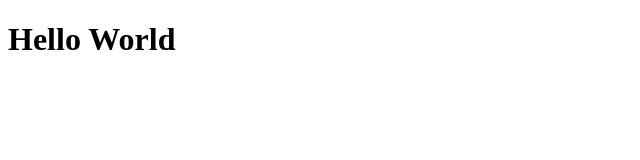
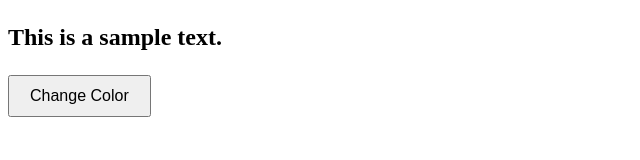
Before and after one commit to AroTianaRaz/test2, a plain HTML site: page index.html in a window 1280 px wide. Shown: the whole page, without its empty margins (0-640 px from the left). Drawn offline with Linux system fonts and the light colour scheme.

Commit message:
Add files via upload

```diff
--- a/index.html
+++ b/index.html
@@ -3,9 +3,17 @@
 <head>
     <meta charset="UTF-8">
     <meta name="viewport" content="width=device-width, initial-scale=1.0">
-    <title>Document</title>
+    <title>Change Text Color</title>
+    <link rel="stylesheet" href="style.css">
 </head>
 <body>
-    <h1>Hello World</h1>
+
+    <!-- Text to change color -->
+    <p id="text">This is a sample text.</p>
+
+    <!-- Button to trigger color change -->
+    <button id="changeColorButton" onclick="changeColor()">Change Color</button>
+
+    <script src="script.js"></script>
 </body>
 </html>
--- /dev/null
+++ b/script.js
@@ -0,0 +1,7 @@
+// JavaScript function to change the text color
+function changeColor() {
+    const textElement = document.getElementById('text');
+    const colors = ['red', 'blue', 'green', 'purple', 'orange']; // Array of colors
+    const randomColor = colors[Math.floor(Math.random() * colors.length)]; // Pick a random color
+    textElement.style.color = randomColor; // Change the color of the text
+}
--- /dev/null
+++ b/style.css
@@ -0,0 +1,12 @@
+/* CSS for the button */
+#changeColorButton {
+    padding: 10px 20px;
+    font-size: 16px;
+    cursor: pointer;
+}
+
+/* CSS for the text */
+#text {
+    font-size: 24px;
+    font-weight: bold;
+}
```
